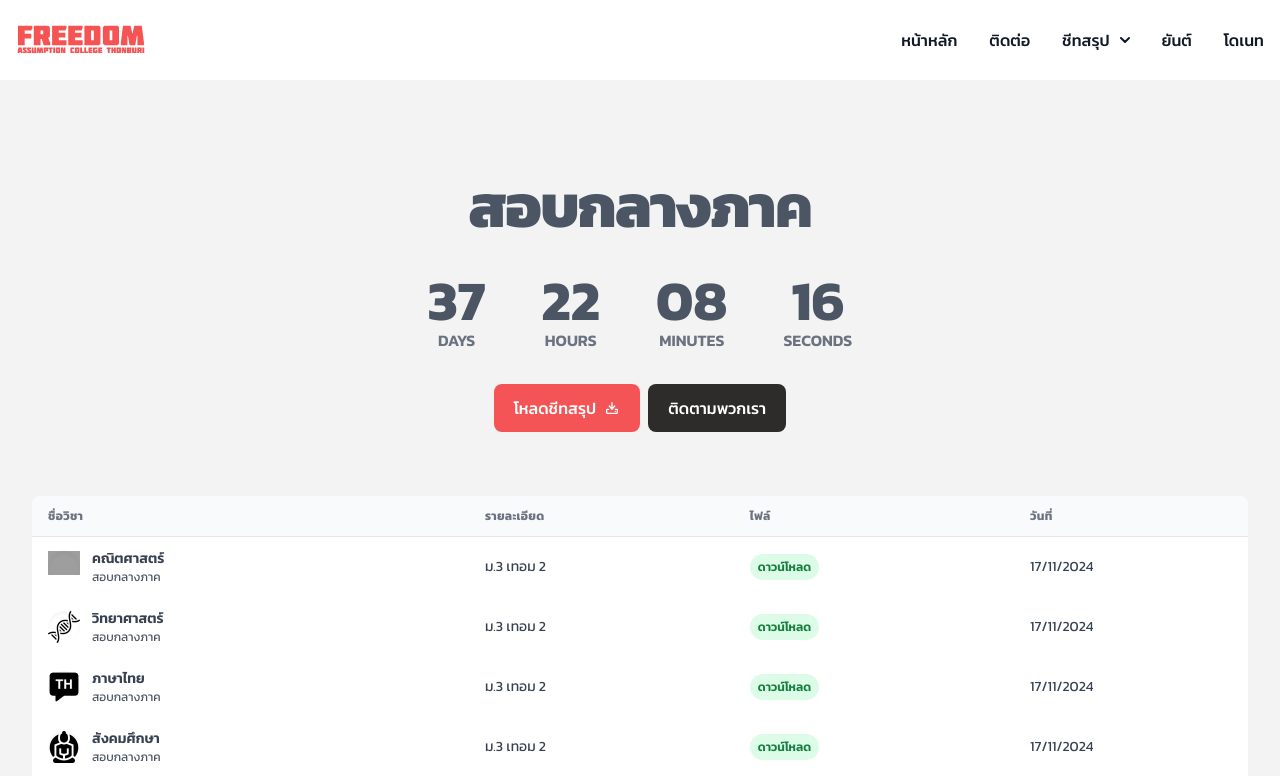
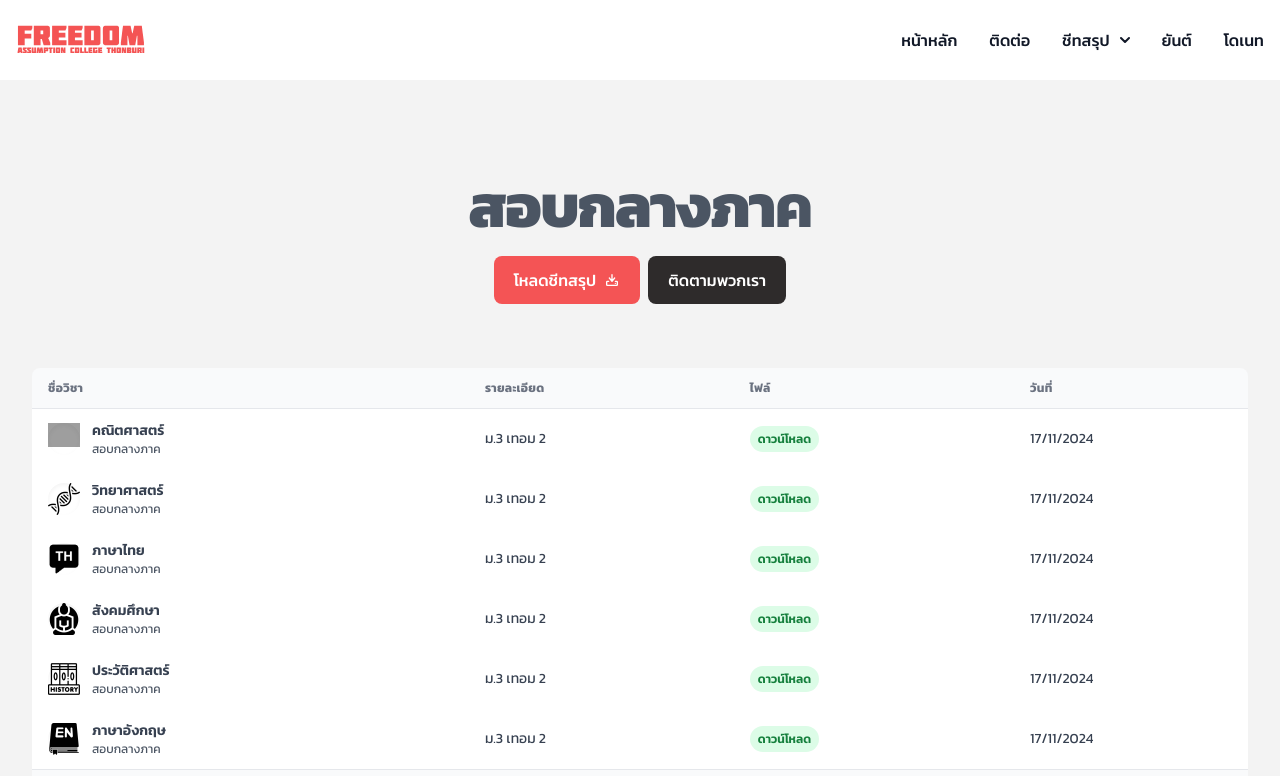
Before and after one commit to poomp5/freedom, a Next.js app: page / in a window 1280 px wide. Shown: the top 776 px of the page. Built offline with nearby package versions, Linux system fonts and the light colour scheme; grey boxes are pictures that could not be loaded.

Commit message:
remove countdown exam end

```diff
--- a/app/page.tsx
+++ b/app/page.tsx
@@ -2,7 +2,7 @@ import Link from "next/link";
 import Image from "next/image";
 import Bottombar from "./components/Bottombar";
 import Navbar from "./components/Navbar";
-import Countdown from "./components/Countdown";
+// import Countdown from "./components/Countdown";
 import PaginationFooter from "./components/PaginationFooter";
 export default function Home() {
   return (
@@ -14,7 +14,7 @@ export default function Home() {
     <section>
       <div className="py-8 px-4 mx-auto max-w-screen-xl text-center lg:py-16">
             <h1 className="mb-4 text-5xl font-extrabold tracking-tight leading-none md:text-5xl lg:text-6xl text-gray-600">สอบกลางภาค</h1>
-            <Countdown />
+            {/* <Countdown /> */}
         <div className="mt-5 flex flex-col space-y-2 sm:flex-row sm:justify-center sm:space-y-0">
               <Link href="/select" className="inline-flex justify-center items-center py-3 px-5 text-base font-medium text-center text-white rounded-lg bg-[#f45455] hover:bg-[#d13f3f]">
             โหลดชีทสรุป
```
